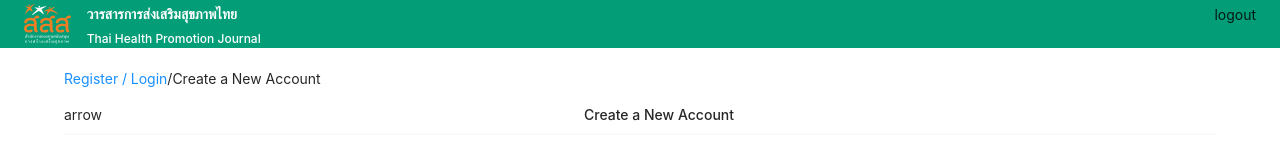
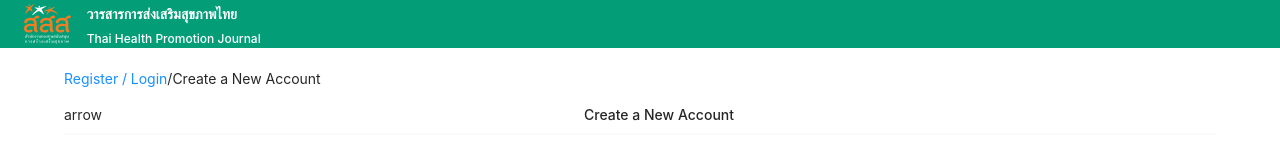
Before and after one commit to MrBrown6210/template-vite-react, a React (Vite) app: page /signup in a window 1280 px wide. Shown: the top 160 px of the page. Built offline with nearby package versions, Linux system fonts and the light colour scheme; no server answers.

Commit message:
Refactor layout

```diff
--- a/src/App.tsx
+++ b/src/App.tsx
@@ -1,48 +1,27 @@
 import { Routes, Route, BrowserRouter, useNavigate } from "react-router-dom";
 import IndexPage from "./pages";
 import LoginPage from "./pages/login";
-import logo from "./assets/logo.svg";
 import { RequireAuth } from "./components/RequireAuth";
 import "./App.css";
-import { logout } from "./api/auth";
 import SignupPage from "./pages/signup";
+import { DefaultLayout } from "./layouts/default";
+import { AuthLayout } from "./layouts/auth";
 
 function App() {
   return (
-    <div className="relative">
+    <div>
       <BrowserRouter>
-        <div className="bg-nav w-full flex px-6 py-1 h-12 justify-between">
-          <div className="flex gap-x-4">
-            <img src={logo} alt="" />
-            <div className="">
-              <h1 className="text-white font-bold text-sm">
-                วารสารการส่งเสริมสุขภาพไทย
-              </h1>
-              <h2 className="text-white text-xs">
-                Thai Health Promotion Journal
-              </h2>
-            </div>
-          </div>
-          <div>
-            <button
-              onClick={() => {
-                logout();
-                window.location.pathname = "/login";
-              }}
-            >
-              logout
-            </button>
-          </div>
-        </div>
-        <div className="App-content">
-          <Routes>
-            <Route element={<RequireAuth />}>
+        <Routes>
+          <Route element={<RequireAuth />}>
+            <Route element={<DefaultLayout />}>
               <Route path="/" element={<IndexPage />} />
             </Route>
+          </Route>
+          <Route element={<AuthLayout />}>
             <Route path="/login" element={<LoginPage />} />
             <Route path="/signup" element={<SignupPage />} />
-          </Routes>
-        </div>
+          </Route>
+        </Routes>
       </BrowserRouter>
     </div>
   );
--- /dev/null
+++ b/src/layouts/auth.tsx
@@ -0,0 +1,25 @@
+import { Outlet } from "react-router-dom";
+import logo from "../assets/logo.svg";
+export const AuthLayout = () => {
+  return (
+    <div>
+      <div className="bg-nav w-full flex px-6 py-1 h-12 justify-between">
+        <div className="flex gap-x-4">
+          <img src={logo} alt="" />
+          <div className="">
+            <h1 className="text-white font-bold text-sm">
+              วารสารการส่งเสริมสุขภาพไทย
+            </h1>
+            <h2 className="text-white text-xs">
+              Thai Health Promotion Journal
+            </h2>
+          </div>
+        </div>
+        <div></div>
+      </div>
+      <div>
+        <Outlet></Outlet>
+      </div>
+    </div>
+  );
+};
--- /dev/null
+++ b/src/layouts/default.tsx
@@ -0,0 +1,14 @@
+import { Outlet } from "react-router-dom";
+import { logout } from "../api/auth";
+export const DefaultLayout = () => {
+  return (
+    <div className="grid grid-cols-[250px_1fr]">
+      <div className="col-span-1" onClick={logout}>
+        test
+      </div>
+      <div>
+        <Outlet></Outlet>
+      </div>
+    </div>
+  );
+};
```
